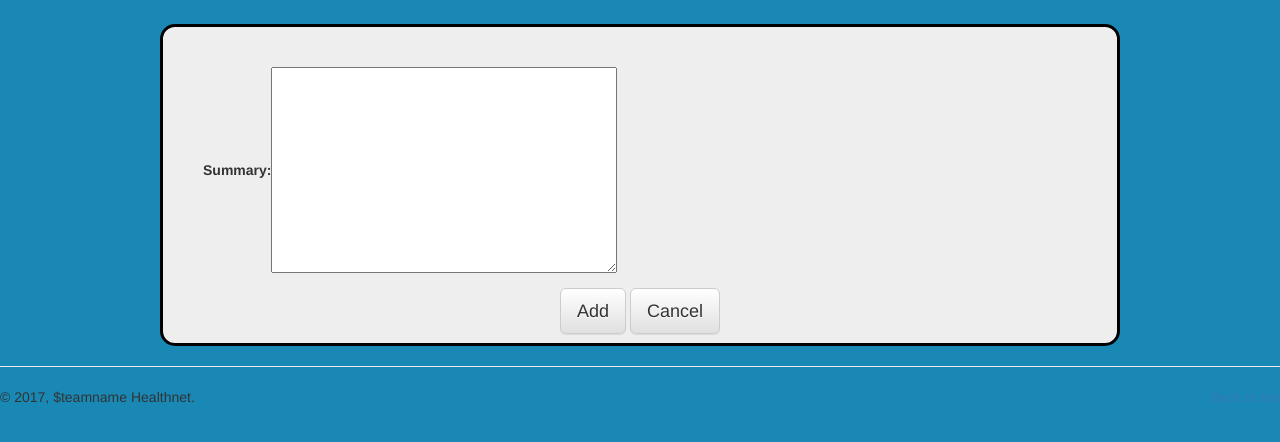
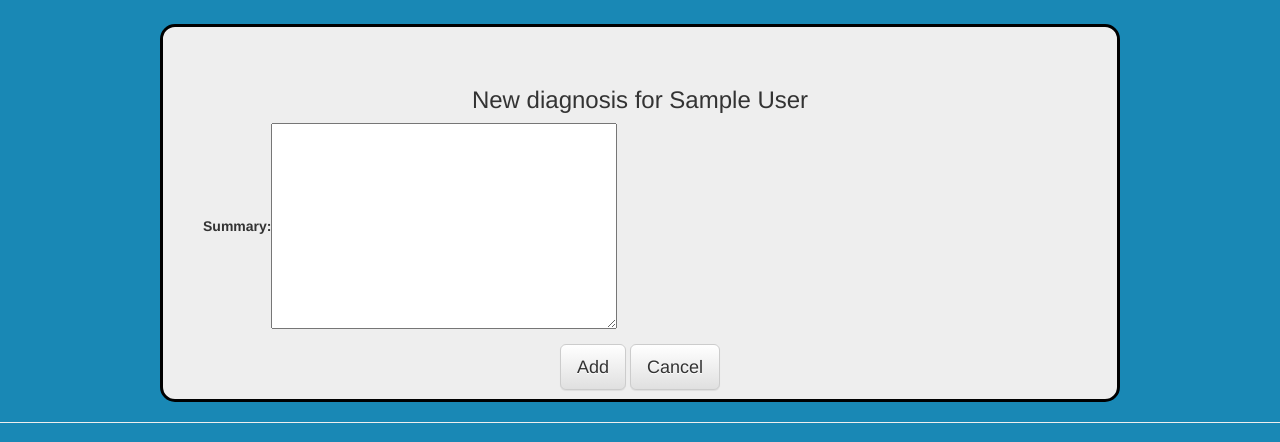
Before and after one commit to maybe-raven/HNet, a Django app: page /medical/diagnosis/create/1/ in a window 1280 px wide. Shown: the part 51-493 px from the top of the page. Run offline with Django 3.2, Linux system fonts and the light colour scheme; a user stored in the database is signed in; tables that the repository leaves empty hold one stand-in row (values such as "Sample post"); lists and menus that the app fills with data are empty; parts of the project's set-up code (start-up, migrations or seed data) failed here and were passed over; some libraries are stand-ins or nearby versions.

Commit message:
Improve the UI for create/update diagnoses.
The name of the patient is now displayed on the page above the form.

```diff
--- a/medical/templates/medical/diagnosis/create.html
+++ b/medical/templates/medical/diagnosis/create.html
@@ -5,6 +5,10 @@
 {% block content %}
     <div class="maincontent">
         <div class="whitebox">
+            <h3 style="text-align: center">
+                New diagnosis for {{ patient.user.first_name }} {{ patient.user.last_name }}
+            </h3>
+
             <form method="post" actio="{% url 'medical:create_diagnosis' patient.id %}">
                 {% csrf_token %}
                 <table>
--- a/medical/templates/medical/diagnosis/update.html
+++ b/medical/templates/medical/diagnosis/update.html
@@ -5,6 +5,10 @@
 {% block content %}
     <div class="maincontent">
         <div class="whitebox">
+            <h3 style="text-align: center">
+                Diagnosis for {{ form.instance.patient.user.first_name }} {{ form.instance.patient.user.last_name }}
+            </h3>
+
             {% if message %}
                 <p style="text-align: center;">{{ message }}</p>
             {% endif %}
```
